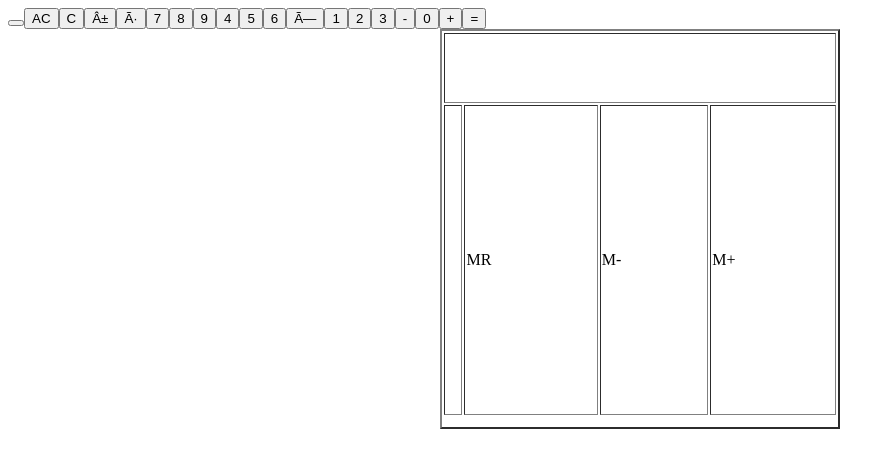
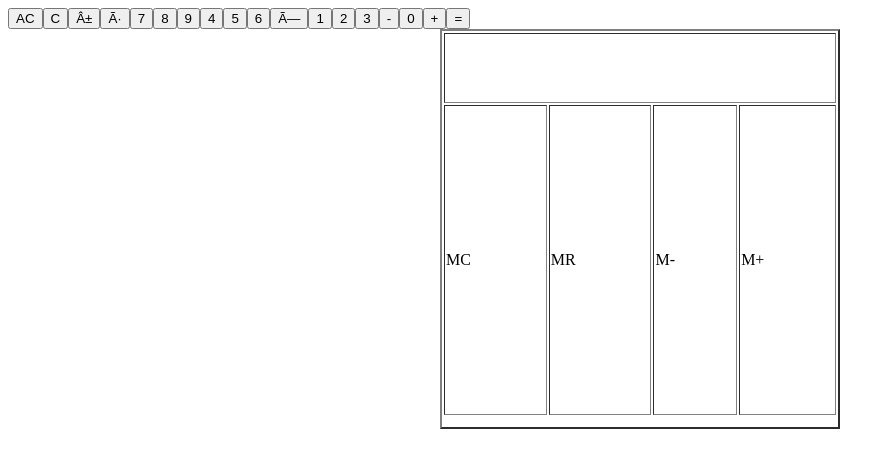
Before and after one commit to alizavirani9-cpu/Calculator-with-CSS, a plain HTML site: page index.html in a window 1280 px wide. Shown: the whole page, without its empty margins (0-895 px from the left). Drawn offline with Linux system fonts and the light colour scheme.

Commit message:
Fix button and table cell structure in index.html

```diff
--- a/index.html
+++ b/index.html
@@ -10,7 +10,7 @@
         <tr height="70" width="400">
           <td rowspan="1" colspan="5">
         <tr>
-         <button><td rowspan="1" colsoan="1" MC </td></button>
+          <td rowspan="1" colsoan="1"<button>MC</button></td>
           <td rowspan="1" colspan="1"<button>MR</button></td>
           <td rowspan="1" colspan="1"<button>M-</button></td>
           <td rowspan="1" colspan="1"<button>M+</button></td>
```
